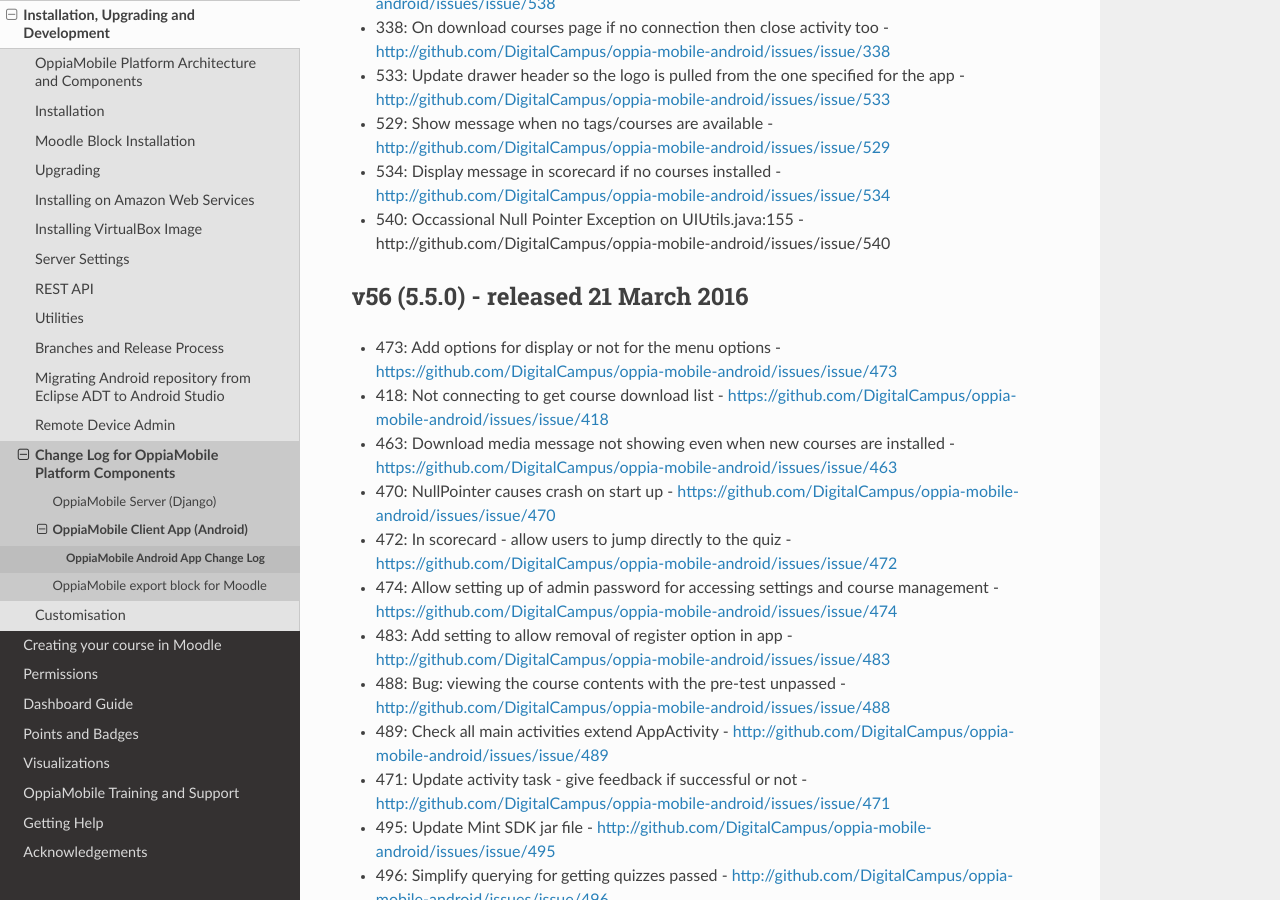
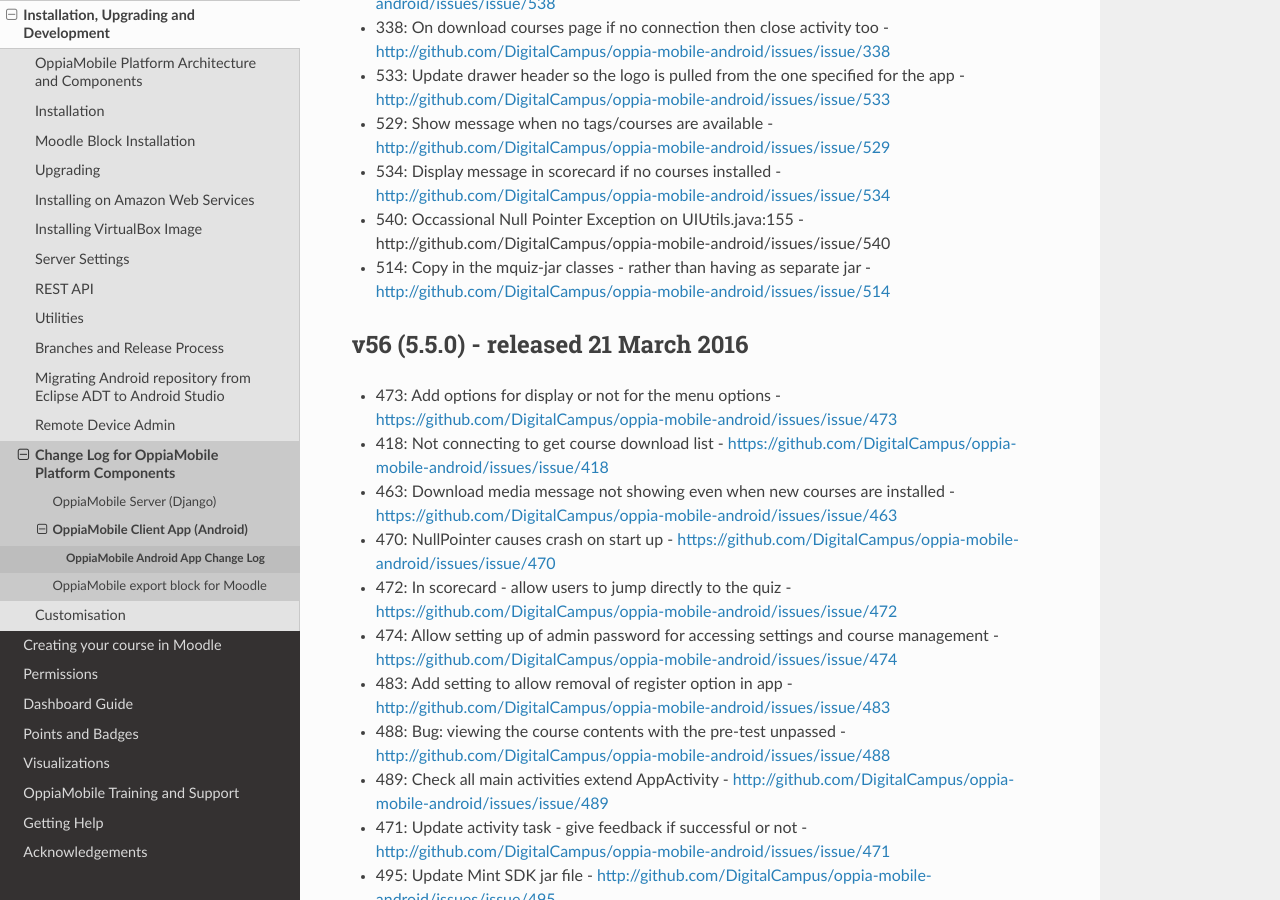
Before and after one commit to DigitalCampus/django-oppia, a Sphinx documentation site: the page built from docs/dev/changelog_android.rst, in a window 1280 px wide and 900 px high, scrolled down 589 px. Built offline with Sphinx 7.4.7 and the Read the Docs theme 2.0.0, drawn with Linux system fonts in a browser that asks for light colours; the version number is read from the project's files by our own code.

Commit message:
update docs

```diff
--- a/docs/dev/changelog_android.rst
+++ b/docs/dev/changelog_android.rst
@@ -20,6 +20,7 @@
 * 529: Show message when no tags/courses are available - http://github.com/DigitalCampus/oppia-mobile-android/issues/issue/529
 * 534: Display message in scorecard if no courses installed - http://github.com/DigitalCampus/oppia-mobile-android/issues/issue/534
 * 540: Occassional Null Pointer Exception on UIUtils.java:155 - http://github.com/DigitalCampus/oppia-mobile-android/issues/issue/540
+* 514: Copy in the mquiz-jar classes - rather than having as separate jar - http://github.com/DigitalCampus/oppia-mobile-android/issues/issue/514
 
 .. _appv56:
 
```
